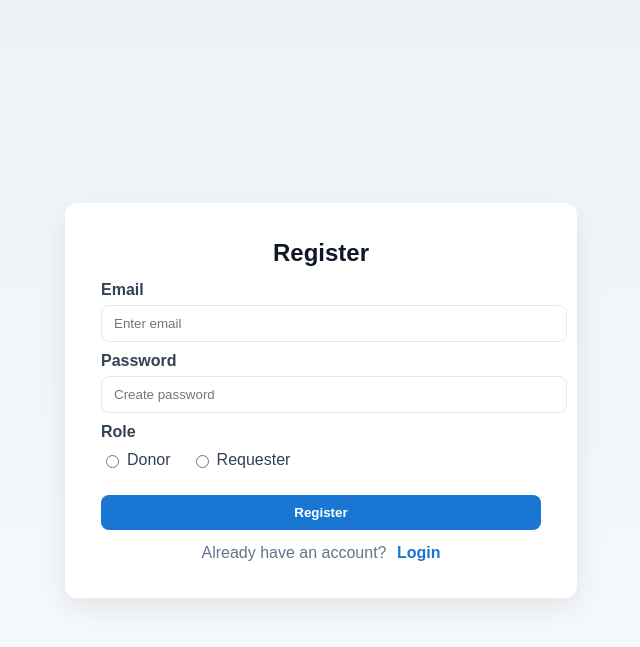
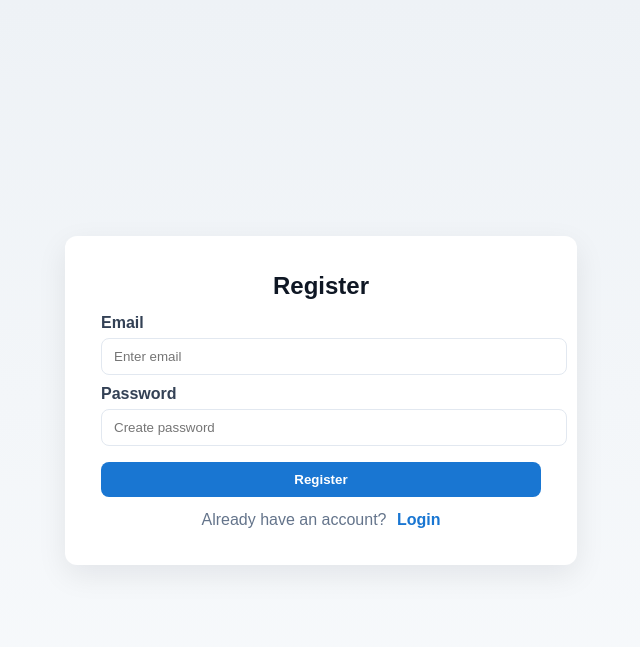
Before and after one commit to dikshathakre18/Mediconnect, a Django app: page /register/ in a window 1280 px wide. Shown: the top 647 px of the page, without its empty margins (319-959 px from the left). Run offline with Django 5.2, Linux system fonts and the light colour scheme.

Commit message:
Register page updated

```diff
--- a/mediconnect/core/templates/register.html
+++ b/mediconnect/core/templates/register.html
@@ -23,11 +23,11 @@
         <label>Password</label>
         <input type="password" name="password" placeholder="Create password" required autocomplete="new-password">
 
-        <label>Role</label>
+        <!-- <label>Role</label>
         <div class="role-selection">
             <label><input type="radio" name="role" value="donor" required> Donor</label>
             <label><input type="radio" name="role" value="requester" required> Requester</label>
-        </div>
+        </div> -->
 
         <button type="submit">Register</button>
     </form>
```
Also changed, not shown: mediconnect/db.sqlite3.
